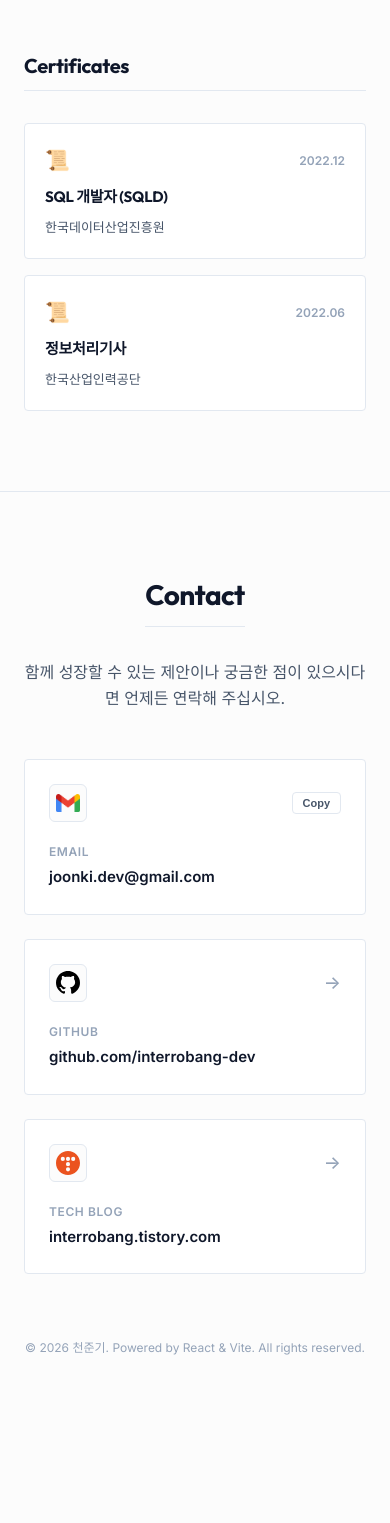
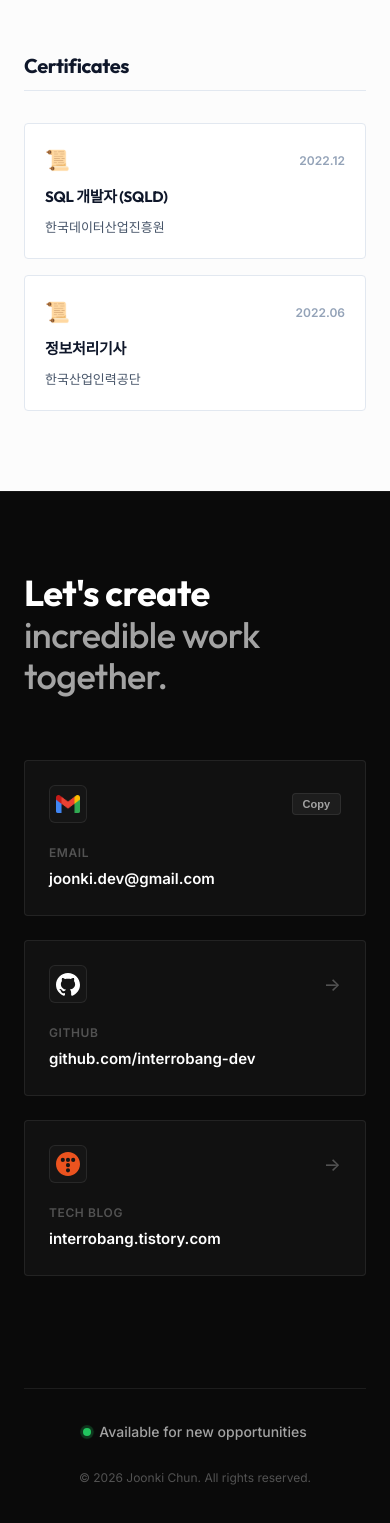
Before and after one commit to interrobang-dev/work-portfolio, a React (Vite) app: page / in a window 390 px wide. Shown: the part 8677-10200 px from the top of the page. Before the commit the page ends 10159 px from the top, so only its background shows below. Built offline with nearby package versions, Linux system fonts and the light colour scheme.

Commit message:
feat: redesign contact section with slogan, status dot and conditional dark theme

```diff
--- a/src/components/Contact.tsx
+++ b/src/components/Contact.tsx
@@ -24,10 +24,15 @@ const Contact: React.FC<ContactProps> = ({ profile }) => {
   };
 
   return (
-    <footer id="contact" className="section border-top contact-section">
+    <footer id="contact" className="section border-top contact-section contact-section-dark-fixed">
       <div className="container contact-container">
-        <h2>Contact</h2>
-        <p className="contact-subtitle">함께 성장할 수 있는 제안이나 궁금한 점이 있으시다면 언제든 연락해 주십시오.</p>
+        {/* 상단 슬로건 영역 */}
+        <div className="contact-slogan-wrapper">
+          <h2 className="contact-slogan">
+            <span className="highlight-white">Let's create</span>
+            <span className="highlight-muted">incredible work together.</span>
+          </h2>
+        </div>
 
         <div className="contact-grid">
           {/* Email (Gmail) Card */}
@@ -98,9 +103,24 @@ const Contact: React.FC<ContactProps> = ({ profile }) => {
           )}
         </div>
 
-        <p className="copyright">
-          © {new Date().getFullYear()} {profile.name}. Powered by React & Vite. All rights reserved.
-        </p>
+        {/* 구분선 및 메타 정보 */}
+        <div className="contact-footer-divider" />
+
+        <div className="contact-footer-meta">
+          <div className="contact-status">
+            <span className="status-dot"></span>
+            <span className="status-text">Available for new opportunities</span>
+          </div>
+
+          <p className="copyright">
+            © {new Date().getFullYear()} {profile.englishName}. All rights reserved.
+          </p>
+        </div>
+      </div>
+
+      {/* 최하단 거대 이름 타이포그래피 */}
+      <div className="contact-giant-name-wrapper">
+        <div className="contact-giant-name">{profile.englishName}</div>
       </div>
     </footer>
   );
--- a/src/index.css
+++ b/src/index.css
@@ -1883,23 +1883,23 @@ a {
   color: var(--text-muted);
 }
 
-/* Dark Mode GitHub Card Layout Override */
-:root[data-theme='dark'] .card-github .contact-card-logo {
+/* GitHub Card Layout Override for Dark-fixed Contact */
+.contact-section-dark-fixed .card-github .contact-card-logo {
   filter: invert(1) brightness(1.5);
 }
 
-:root[data-theme='dark'] .contact-card.card-github:hover {
-  border-color: var(--border-hover);
+.contact-section-dark-fixed .contact-card.card-github:hover {
+  border-color: #ffffff;
   box-shadow: 0 10px 25px rgba(255, 255, 255, 0.02);
 }
 
-:root[data-theme='dark'] .contact-card.card-github:hover .contact-value,
-:root[data-theme='dark'] .contact-card.card-github:hover .contact-card-arrow {
-  color: var(--text-primary);
-}
-
-:root[data-theme='dark'] .contact-card.card-github:hover .contact-logo-wrapper {
-  border-color: var(--border-hover);
+.contact-section-dark-fixed .contact-card.card-github:hover .contact-value,
+.contact-section-dark-fixed .contact-card.card-github:hover .contact-card-arrow {
+  color: #ffffff;
+}
+
+.contact-section-dark-fixed .contact-card.card-github:hover .contact-logo-wrapper {
+  border-color: #ffffff;
   background-color: rgba(255, 255, 255, 0.02);
 }
 
@@ -1972,9 +1972,9 @@ a {
     transform: translateY(-2px);
   }
 
-  /* 간섭 방지: 모바일 환경에서 페이지 맨 마지막에 안전 패딩 부여 */
+  /* 간섭 방지: 모바일 환경에서 페이지 맨 마지막에 안전 패딩 부여 (배경 유실 방지를 위해 body 대신 contact 섹션으로 이전) */
   body {
-    padding-bottom: calc(3.75rem + env(safe-area-inset-bottom) + 1rem) !important;
+    padding-bottom: 0 !important;
   }
 }
 
@@ -2044,3 +2044,240 @@ a {
     opacity: 1;
   }
 }
+
+/* Contact 전용 변수 (기본 상태: 라이트 모드일 때 강제 딥 블랙) */
+.contact-section-dark-fixed {
+  --contact-bg: #0a0a0a;              /* 극도로 어두운 딥 블랙 */
+  --contact-card-bg: rgba(255, 255, 255, 0.03); /* 아주 연한 반투명 카드 배경 */
+  --contact-card-border: rgba(255, 255, 255, 0.08);
+  --contact-card-border-hover: rgba(255, 255, 255, 0.25);
+
+  --contact-text-primary: #ffffff;
+  --contact-text-secondary: #a3a3a3; /* 옅은 회색 */
+  --contact-text-muted: #525252;     /* 어두운 회색 */
+  --contact-border-top: rgba(255, 255, 255, 0.05);
+
+  background-color: var(--contact-bg) !important;
+  color: var(--contact-text-primary) !important;
+  border-top: 1px solid var(--contact-border-top) !important;
+  padding-bottom: 0 !important; /* 거대 텍스트가 바닥에 딱 붙도록 설정 */
+  overflow: hidden;
+}
+
+/* 시스템 테마가 다크 모드일 때: 기존 다크 모드 배경과 융합 */
+:root[data-theme='dark'] .contact-section-dark-fixed {
+  --contact-bg: var(--bg);            /* 다크 모드 기본 배경 (#0f172a) */
+  --contact-card-bg: var(--card-bg);  /* 다크 모드 기본 카드 배경 (#1e293b) */
+  --contact-card-border: var(--border); /* 다크 모드 기본 보더 */
+  --contact-card-border-hover: var(--border-hover);
+
+  --contact-text-primary: var(--text-primary);
+  --contact-text-secondary: var(--text-secondary);
+  --contact-text-muted: var(--text-muted);
+  --contact-border-top: var(--border); /* 다크 모드 기본 보더 */
+}
+
+.contact-slogan-wrapper {
+  width: 100%;
+  text-align: left;
+  margin-bottom: 4rem;
+}
+
+.contact-slogan {
+  display: flex;
+  flex-direction: column;
+  border-bottom: none !important;
+  padding-bottom: 0 !important;
+  margin-bottom: 0 !important;
+  font-family: var(--font-title);
+  line-height: 1.15;
+}
+
+.contact-slogan .highlight-white {
+  color: var(--contact-text-primary);
+  font-weight: 700;
+  font-size: 3.5rem;
+}
+
+.contact-slogan .highlight-muted {
+  color: var(--contact-text-secondary);
+  font-weight: 400;
+  font-size: 3.5rem;
+}
+
+@media (max-width: 768px) {
+  .contact-slogan .highlight-white {
+    font-size: 2.25rem;
+  }
+
+  .contact-slogan .highlight-muted {
+    font-size: 2.25rem;
+  }
+}
+
+/* 기존 카드 컴포넌트의 다크 고정 스타일 */
+.contact-section-dark-fixed .contact-card {
+  background: var(--contact-card-bg) !important;
+  border-color: var(--contact-card-border) !important;
+}
+
+.contact-section-dark-fixed .contact-card:hover {
+  background: rgba(255, 255, 255, 0.05) !important;
+}
+
+.contact-section-dark-fixed .contact-card .contact-label {
+  color: var(--contact-text-muted) !important;
+}
+
+.contact-section-dark-fixed .contact-card .contact-value {
+  color: var(--contact-text-primary) !important;
+}
+
+.contact-section-dark-fixed .contact-card .contact-card-arrow {
+  color: var(--contact-text-muted) !important;
+}
+
+.contact-section-dark-fixed .contact-card.card-gmail:hover {
+  border-color: #ea4335 !important;
+  box-shadow: 0 10px 25px rgba(234, 67, 53, 0.15) !important;
+}
+
+.contact-section-dark-fixed .contact-card.card-github:hover {
+  border-color: #ffffff !important;
+  box-shadow: 0 10px 25px rgba(255, 255, 255, 0.15) !important;
+}
+
+.contact-section-dark-fixed .contact-card.card-tistory:hover {
+  border-color: #fc4c4e !important;
+  box-shadow: 0 10px 25px rgba(252, 76, 78, 0.15) !important;
+}
+
+.contact-section-dark-fixed .contact-logo-wrapper {
+  background-color: rgba(255, 255, 255, 0.02) !important;
+  border-color: var(--contact-card-border) !important;
+}
+
+.contact-section-dark-fixed .btn-card-copy {
+  background-color: rgba(255, 255, 255, 0.05) !important;
+  border-color: var(--contact-card-border) !important;
+  color: var(--contact-text-secondary) !important;
+}
+
+.contact-section-dark-fixed .btn-card-copy:hover {
+  border-color: var(--contact-card-border-hover) !important;
+  color: var(--contact-text-primary) !important;
+}
+
+.contact-section-dark-fixed .btn-card-copy.copied {
+  background: #ea4335 !important;
+  color: #fff !important;
+  border-color: #ea4335 !important;
+}
+
+/* 구분선 및 메타 */
+.contact-footer-divider {
+  width: 100%;
+  height: 1px;
+  background-color: var(--contact-card-border);
+  margin: 3rem 0 2rem 0;
+}
+
+.contact-footer-meta {
+  width: 100%;
+  display: flex;
+  flex-direction: column;
+  align-items: center;
+  gap: 1.5rem;
+  margin-bottom: 3rem;
+}
+
+@media (min-width: 768px) {
+  .contact-footer-meta {
+    flex-direction: row;
+    justify-content: space-between;
+    align-items: center;
+  }
+}
+
+/* 구직/연락 가능 상태 및 Green Dot 스타일 */
+.contact-status {
+  display: flex;
+  align-items: center;
+  gap: 0.5rem;
+  font-size: 0.875rem;
+  font-weight: 500;
+  color: var(--contact-text-secondary);
+}
+
+.status-dot {
+  width: 8px;
+  height: 8px;
+  background-color: #22c55e; /* 녹색 */
+  border-radius: 50%;
+  position: relative;
+  display: inline-block;
+}
+
+.status-dot::after {
+  content: '';
+  position: absolute;
+  top: 0;
+  left: 0;
+  width: 100%;
+  height: 100%;
+  background-color: #22c55e;
+  border-radius: 50%;
+  animation: pulse-ring 1.5s infinite cubic-bezier(0.215, 0.610, 0.355, 1);
+  opacity: 0;
+}
+
+@keyframes pulse-ring {
+  0% {
+    transform: scale(0.95);
+    opacity: 0.5;
+  }
+  50% {
+    opacity: 0.3;
+  }
+  100% {
+    transform: scale(1.8);
+    opacity: 0;
+  }
+}
+
+.contact-section-dark-fixed .copyright {
+  color: var(--contact-text-muted) !important;
+}
+
+/* 최하단 거대 이름 */
+.contact-giant-name-wrapper {
+  width: 100%;
+  overflow: hidden;
+  line-height: 0.75;
+  margin-top: 1rem;
+  display: flex;
+  justify-content: center;
+}
+
+.contact-giant-name {
+  font-size: 15vw;
+  /* 뷰포트에 맞춘 유동적 크기 */
+  font-weight: 900;
+  font-family: var(--font-title);
+  color: rgba(255, 255, 255, 0.035);
+  letter-spacing: -0.05em;
+  white-space: nowrap;
+  user-select: none;
+}
+
+/* 다크모드 하에서의 거대 이름 텍스트 명암 감소 */
+:root[data-theme='dark'] .contact-giant-name {
+  color: rgba(255, 255, 255, 0.015) !important;
+}
+
+/* 모바일 하단 탭 바와의 간섭 방지 및 배경 연장 */
+@media (max-width: 768px) {
+  .contact-section-dark-fixed {
+    padding-bottom: calc(3.75rem + env(safe-area-inset-bottom) + 1.25rem) !important;
+  }
+}
```
